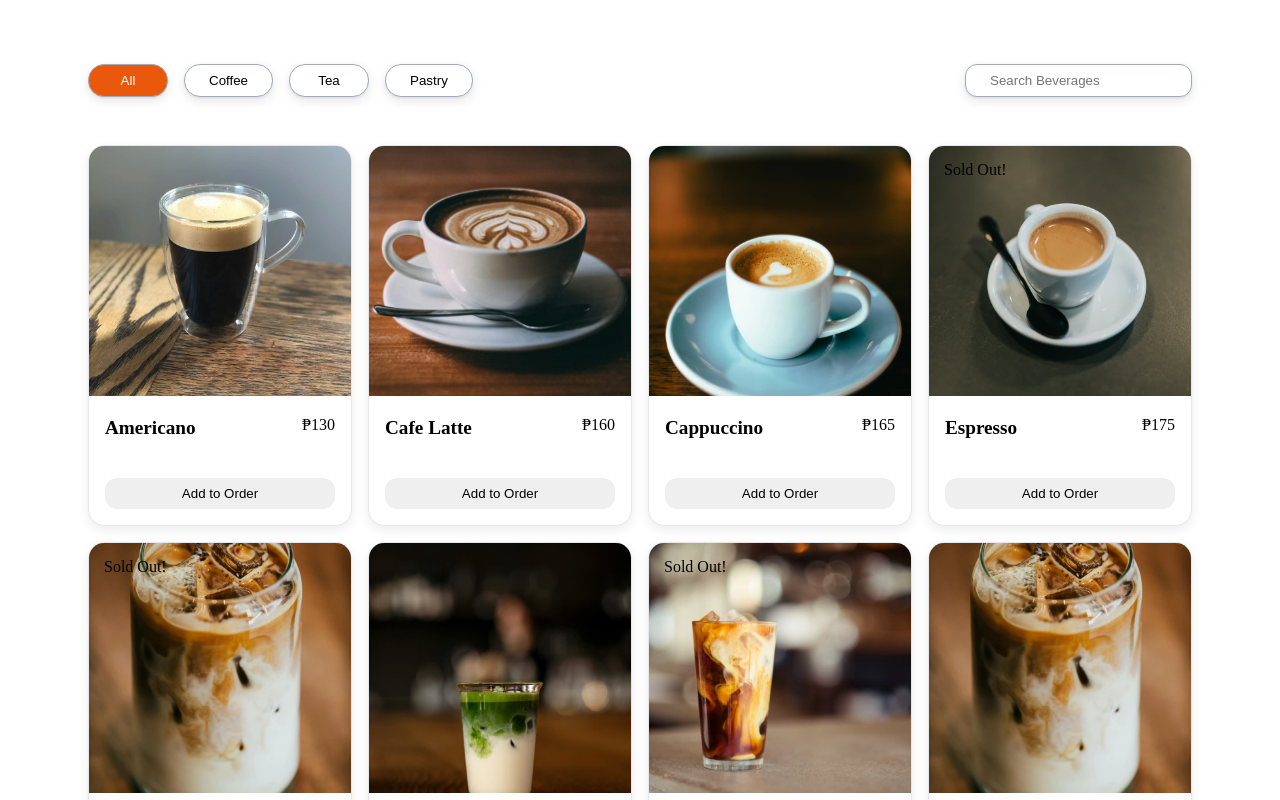
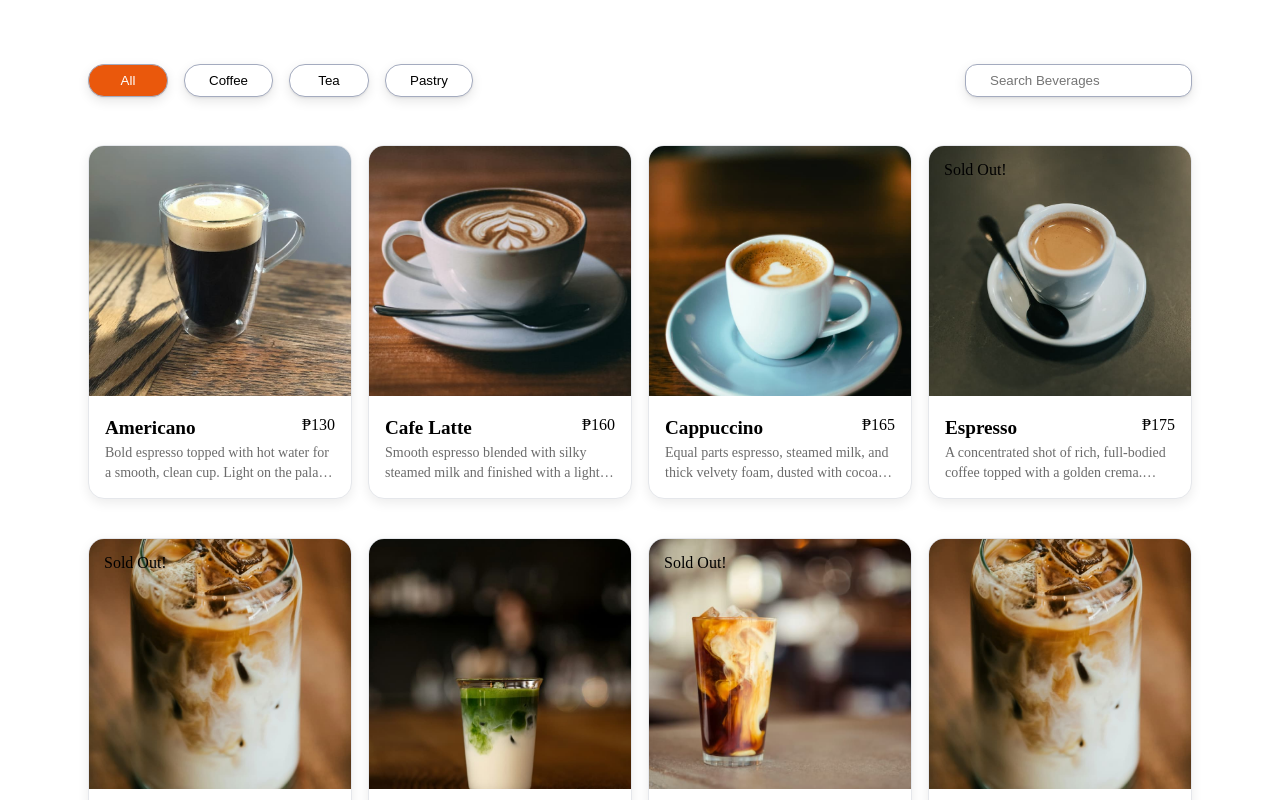
Before and after one commit to eneriofedericotejano-spec/Cafe, a React (Vite) app: page /menu in a window 1280 px wide. Shown: the top 800 px of the page. Built offline with nearby package versions, Linux system fonts and the light colour scheme.

Commit message:
feat(menu): link menu cards to details page and show description with line clamp

```diff
--- a/src/Components/MenuItem/MenuItem.css
+++ b/src/Components/MenuItem/MenuItem.css
@@ -1,6 +1,12 @@
-
 .card-grid {
   grid-auto-rows: 1fr;
+}
+
+.card-link {
+  display: block;
+  height: 100%;
+  text-decoration: none;
+  color: inherit;
 }
 
 .card-design {
@@ -33,9 +39,8 @@
 .lower-wrapper {
   display: flex;
   flex-direction: column;
-  align-items: center;
   padding: 1rem;
-  gap: 1rem;
+  gap: 0.25rem;
   flex: 1;
 }
 
@@ -51,7 +56,7 @@
   font-size: 1.2rem;
   font-weight: 600;
   line-height: 1.2;
-  min-height: 2.4em;
+  margin: 0;
 }
 
 .menu-price {
@@ -59,12 +64,17 @@
   flex-shrink: 0;
 }
 
-.add-to-order-btn {
-  cursor: pointer;
-  padding: 0.5rem 1.5rem;
-  white-space: nowrap;
-  border-radius: 12px;
-  width: 100%;
-  border: none;
-  margin-top: auto;
+.menu-description {
+  display: -webkit-box;
+  -webkit-box-orient: vertical;
+  -webkit-line-clamp: 2;
+  line-clamp: 2;
+  overflow: hidden;
+  text-overflow: ellipsis;
+  text-align: left;
+  font-size: 0.875rem;
+  line-height: 1.4;
+  min-height: 2.8em;
+  margin: 0;
+  color: #6b6b6b;
 }
--- a/src/Components/MenuItem/MenuItem.jsx
+++ b/src/Components/MenuItem/MenuItem.jsx
@@ -1,35 +1,29 @@
+import { Link } from "react-router";
 import Card from "../Card/Card.jsx";
 import "./MenuItem.css";
 
-export default function MenuItem({ id, name, price, image, badge, onAddToOrder, onLastOrder, onOpenDetails}) {
+function slugify(text) {
+  return text.toLowerCase().replaceAll(" ", "-");
+}
+
+export default function MenuItem({ id, name, price, image, badge, description }) {
   return (
-    <div className="menu-card" onClick={() => onOpenDetails(id)}>
+    <Link to={`/details/${id}/${slugify(name)}`} className="card-link">
+      <div className="menu-card">
         <Card>
           <div className="image-container">
             <img className="menu-image" src={image} alt={name} loading="lazy" />
-          {badge ? (
-            <span className="badge">{badge}</span>
-          ) : (
-            <span className="badge">Sold Out!</span>
-          )}
+            {badge ? <span className="badge">{badge}</span> : <span className="badge">Sold Out!</span>}
           </div>
           <div className="lower-wrapper">
             <div className="lower-container">
               <p className="menu-name">{name}</p>
               <span className="menu-price">₱{price}</span>
             </div>
-          <button className="add-to-order-btn" onClick={
-            (e) => {
-              e.stopPropagation();
-              onAddToOrder(name);
-              onLastOrder(id, name, price, 1);
-            }
-            }>
-            Add to Order
-          </button>
-
+            <p className="menu-description">{description}</p>
           </div>
         </Card>
       </div>
+    </Link>
   );
 }
--- a/src/Pages/MenuList/MenuList.jsx
+++ b/src/Pages/MenuList/MenuList.jsx
@@ -68,7 +68,7 @@ export default function MenuList() {
                 image={item.image}
                 price={item.price}
                 badge={item.badge}
-                onAddToOrder={handleAddOrder}
+                description={item.description}
                 onLastOrder={handleLastOrdered}
               />
             </Link>
```
Lines whose indentation alone changed are shown as unchanged.
